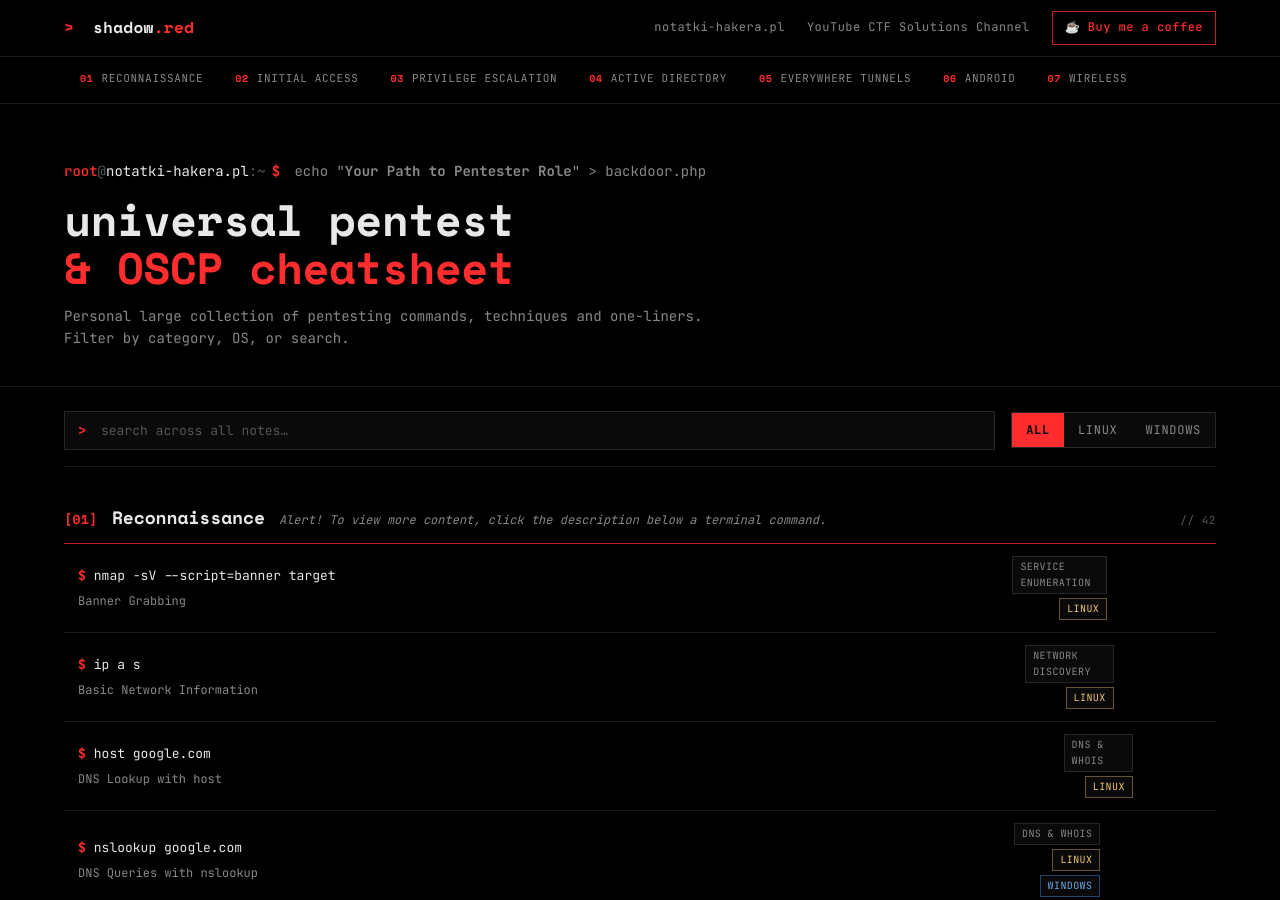
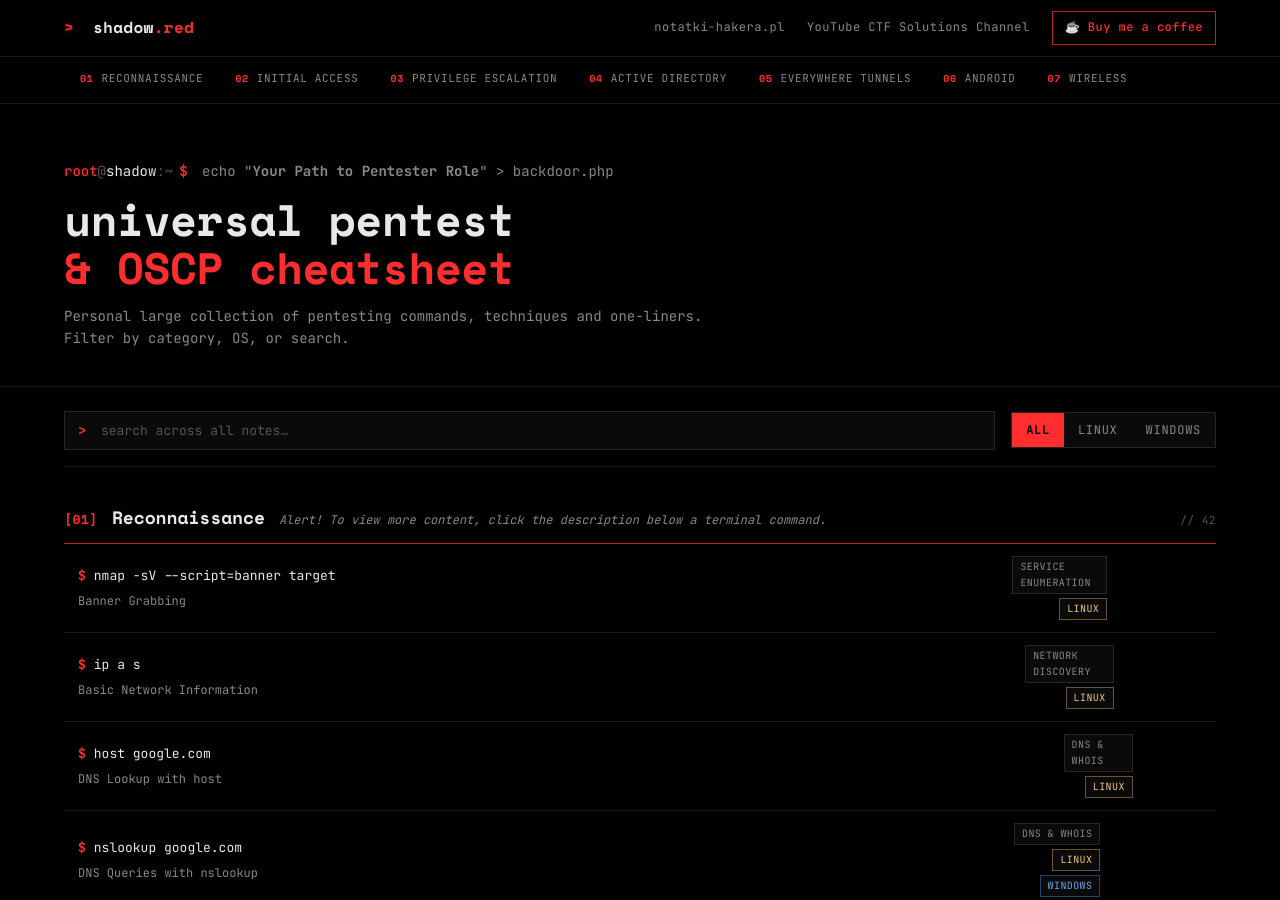
Before and after one commit to cyfrowesny/shadow.red, a Jekyll site: the page built from index.html, in a window 1280 px wide and 900 px high. Built offline with Jekyll 4.4.1, drawn with Linux system fonts in a browser that asks for light colours.

Commit message:
Update index.html

```diff
--- a/index.html
+++ b/index.html
@@ -6,7 +6,7 @@ title: universal pentest & OSCP cheatsheet
 <section class="hero">
   <div class="wrap">
     <div class="prompt">
-      <span class="user">root</span><span class="at">@</span><span class="host">notatki-hakera.pl</span><span class="path">:~</span><span class="sym">$</span> echo "<b>Your Path to Pentester Role</b>" > backdoor.php
+      <span class="user">root</span><span class="at">@</span><span class="host">shadow</span><span class="path">:~</span><span class="sym">$</span> echo "<b>Your Path to Pentester Role</b>" > backdoor.php
     </div>
     <h1>
       universal pentest<br>
```
